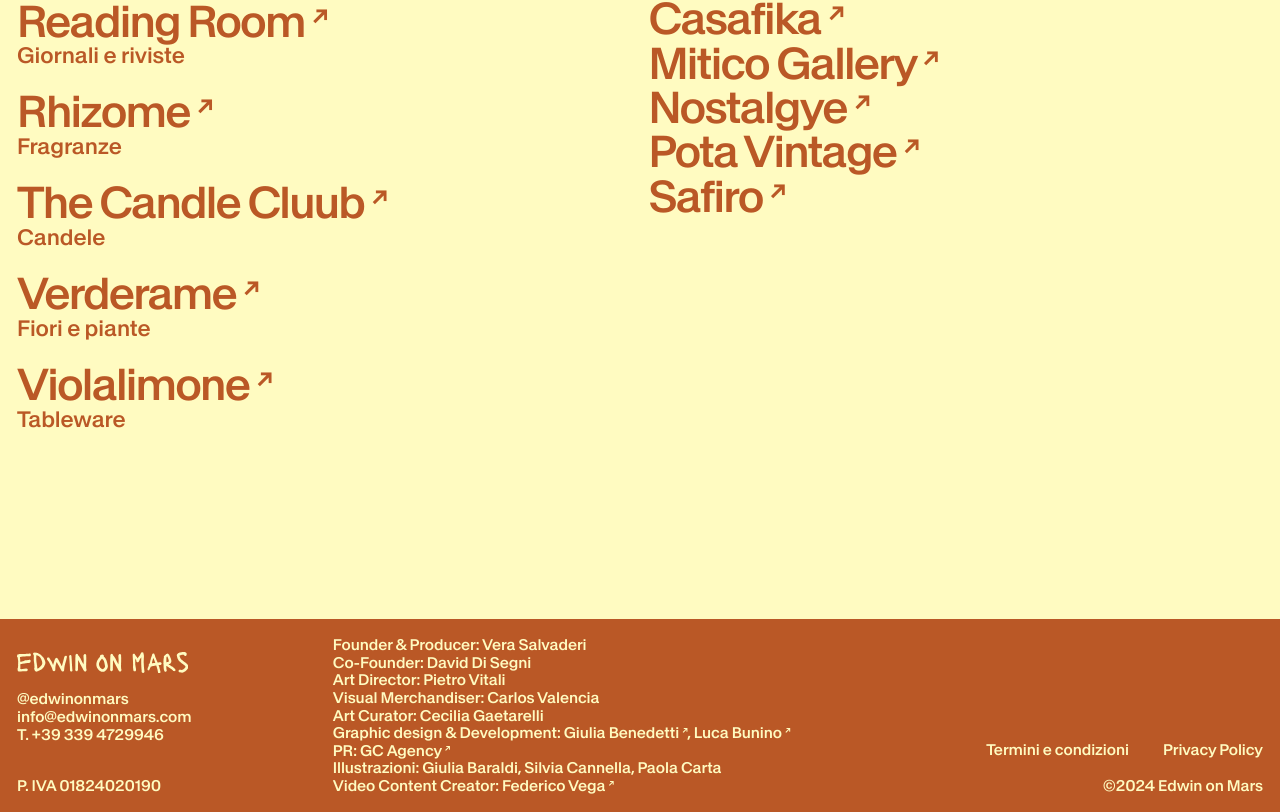
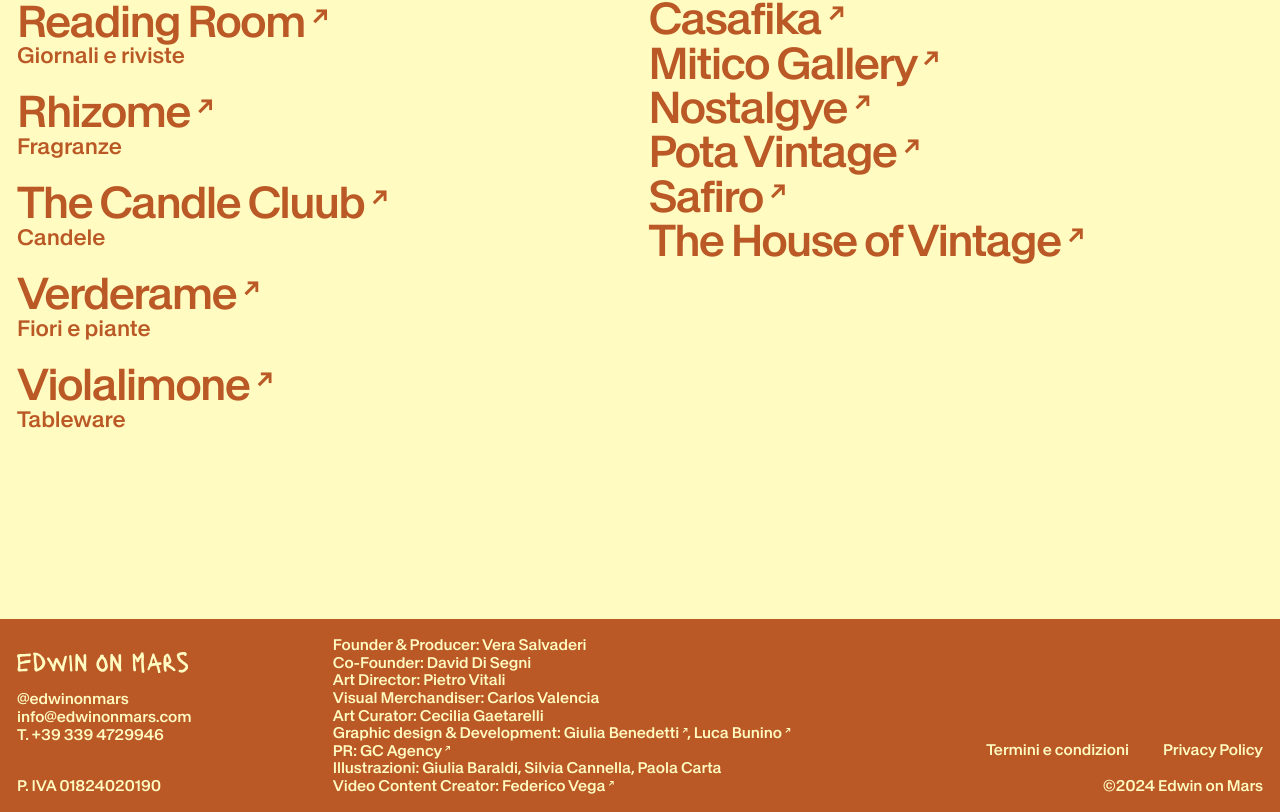
Before and after one commit to lucabunino/edwinOnMars, a SvelteKit app in the folder landing/: page /info in a window 1280 px wide. Shown: the part 1712-2524 px from the top of the page. Built offline with nearby package versions, Linux system fonts and the light colour scheme.

Commit message:
theHouseofVintage

```diff
--- a/landing/src/routes/info/+page.svelte
+++ b/landing/src/routes/info/+page.svelte
@@ -55,6 +55,7 @@
     <a target="_blank" href="https://www.instagram.com/nostalgye_design/" class="text-m reseller">Nostalgye <sup>↗</sup></a>
     <a target="_blank" href="https://www.instagram.com/pota_vintage/" class="text-m reseller">Pota Vintage <sup>↗</sup></a>
     <a target="_blank" href="https://www.instagram.com/safiro.modernariato/" class="text-m reseller">Safiro <sup>↗</sup></a>
+    <a target="_blank" href="https://www.instagram.com/thehouseofvintageit" class="text-m reseller">The House of Vintage <sup>↗</sup></a>
   </div>
 </section>
 
```
